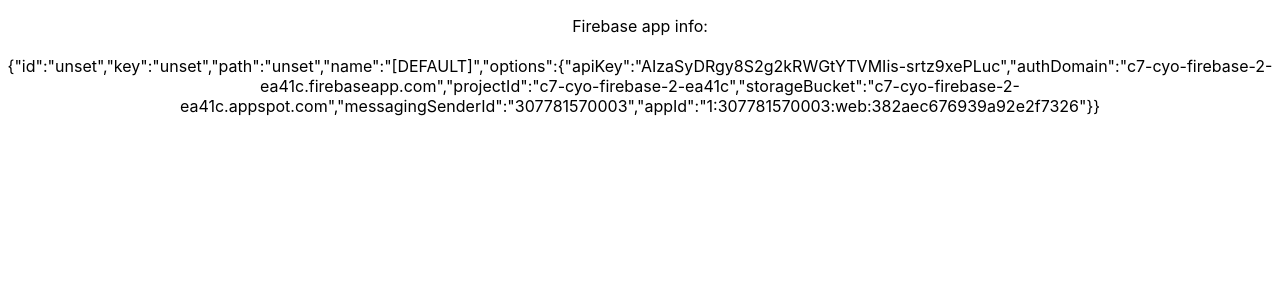
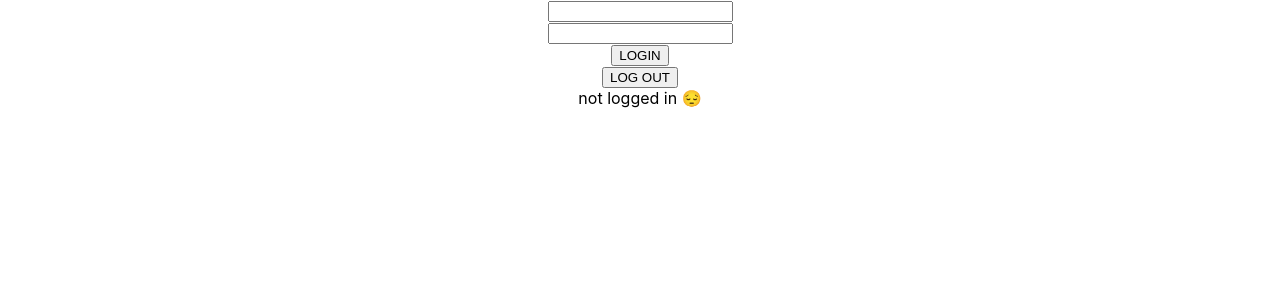
Before and after one commit to gregfenton/c7-cyo-firebase, a React (Create React App) app: page / in a window 1280 px wide. Shown: the top 300 px of the page. Built offline with nearby package versions, Linux system fonts and the light colour scheme; no server answers.

Commit message:
Added authentication & login/logout

```diff
--- a/src/App.js
+++ b/src/App.js
@@ -2,11 +2,14 @@
 import './App.css';
 import RestOfApp from './components/RestOfApp';
 import FirebaseProvider from './providers/FirebaseProvider';
+import AuthProvider from './providers/AuthProvider';
 
 function App() {
   return (
     <FirebaseProvider>
-      <RestOfApp />
+      <AuthProvider>
+        <RestOfApp />
+      </AuthProvider>
     </FirebaseProvider>
   );
 }
--- /dev/null
+++ b/src/components/LoginForm.jsx
@@ -0,0 +1,30 @@
+import React, { useContext, useState } from 'react';
+import { AuthContext } from '../providers/AuthProvider';
+
+const LoginForm = () => {
+  const authContext = useContext(AuthContext);
+  const loginFn = authContext.login;
+  const logoutFn = authContext.logout;
+  const [email, setEmail] = useState('');
+  const [password, setPassword] = useState('');
+  return (
+    <div>
+      <input
+        name='email'
+        value={email}
+        onChange={(e) => setEmail(e.target.value)}
+      />
+      <br />
+      <input
+        name='password'
+        value={password}
+        onChange={(e) => setPassword(e.target.value)}
+      />
+      <br />
+      <button onClick={() => loginFn(email, password)}>LOGIN</button>
+      <br /> <button onClick={() => logoutFn()}>LOG OUT</button>
+    </div>
+  );
+};
+
+export default LoginForm;
--- a/src/components/RestOfApp.jsx
+++ b/src/components/RestOfApp.jsx
@@ -1,17 +1,16 @@
 import React, { useContext } from 'react';
+import { AuthContext } from '../providers/AuthProvider';
 import { FirebaseContext } from '../providers/FirebaseProvider';
+import LoginForm from './LoginForm';
 
 const RestOfApp = () => {
-  const fbContext = useContext(FirebaseContext);
-  const app = fbContext.app;
+  const authContext = useContext(AuthContext);
+  const user = authContext.user;
+
   return (
     <div className='App'>
-      <p>
-        Firebase app info:
-        <br />
-        <br />
-        {JSON.stringify(app)}
-      </p>
+      <LoginForm/>
+      {user ? `you are logged in! (${user.uid})` : 'not logged in 😔'}
     </div>
   );
 };
--- /dev/null
+++ b/src/providers/AuthProvider.jsx
@@ -0,0 +1,53 @@
+import React, { useContext, useEffect, useState } from 'react';
+
+import {
+  signInWithEmailAndPassword,
+  signOut,
+  onAuthStateChanged,
+} from 'firebase/auth';
+import { FirebaseContext } from './FirebaseProvider';
+
+export const AuthContext = React.createContext();
+
+const AuthProvider = (props) => {
+  const children = props.children;
+  const [user, setUser] = useState(null);
+
+  const fbContext = useContext(FirebaseContext);
+  const auth = fbContext.auth;
+
+  useEffect(() => {
+    if (auth) {
+      const unsub = onAuthStateChanged(auth, (user) => {
+        console.log('onAuthStateChanged() - new User!!', user);
+        setUser(user);
+      });
+      return unsub; // to shut down onAuthStateChanged listener
+    }
+  }, [auth]);
+
+  const login = async (email, password) => {
+    try {
+      let userCred = await signInWithEmailAndPassword(auth, email, password);
+      if (userCred) {
+        console.log('Logged in!!', userCred.user);
+      } else {
+        console.log('Login failed!');
+      }
+    } catch (ex) {
+      console.log('AUTH FAILURE!', ex.message);
+    }
+  };
+
+  const logout = async () => {
+    await signOut(auth);
+  };
+
+  const theValues = { user, login, logout };
+
+  return (
+    <AuthContext.Provider value={theValues}>{children}</AuthContext.Provider>
+  );
+};
+
+export default AuthProvider;
--- a/src/providers/FirebaseProvider.jsx
+++ b/src/providers/FirebaseProvider.jsx
@@ -1,3 +1,4 @@
+import { getAuth } from 'firebase/auth';
 import { initializeApp } from 'firebase/app';
 import React from 'react';
 
@@ -16,8 +17,9 @@
 
   // Initialize Firebase
   const app = initializeApp(firebaseConfig);
+  const auth = getAuth(app);
 
-  const theValues = { app };
+  const theValues = { app, auth };
   return (
     <FirebaseContext.Provider value={theValues}>
       {children}
```
